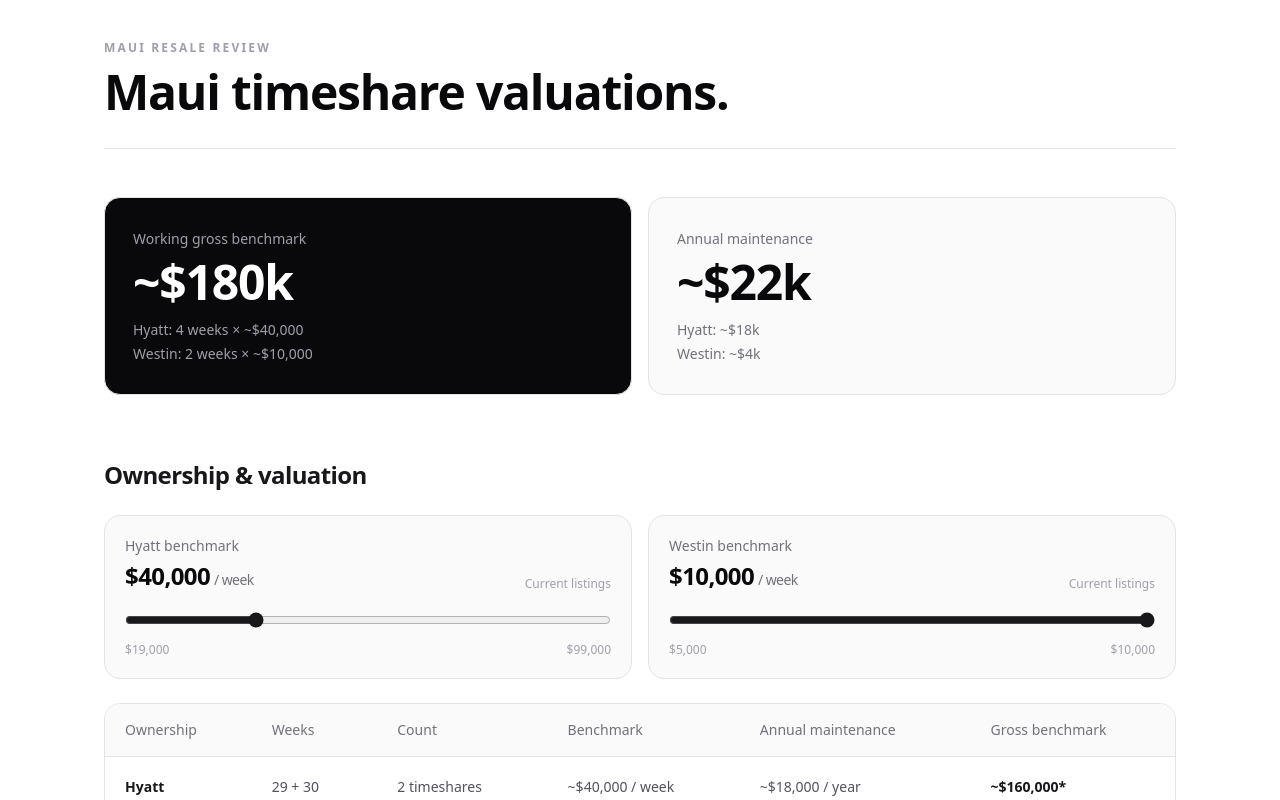
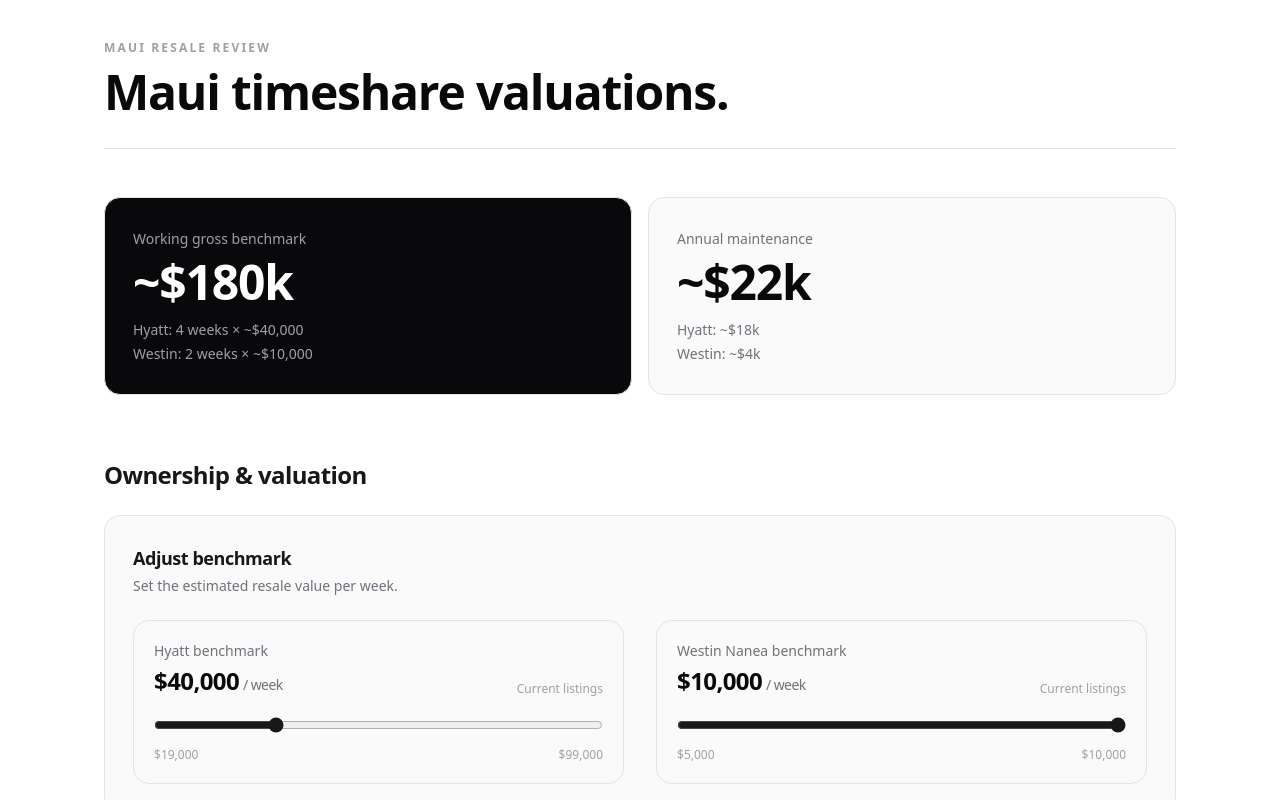
Before and after one commit to dougheindel/maui-resale, a React (Vite) app: page / in a window 1280 px wide. Shown: the top 800 px of the page. Built offline with nearby package versions, Linux system fonts and the light colour scheme.

Commit message:
Update main.jsx

```diff
--- a/src/main.jsx
+++ b/src/main.jsx
@@ -245,24 +245,39 @@ function App() {
                         </h2>
                     </div>
 
-                    {/* BENCHMARK SLIDERS */}
-                    <div className="mb-6 grid grid-cols-1 gap-4 sm:grid-cols-2">
+                    {/* BENCHMARK CONTROLS */}
+                    <section className="mb-8">
+                        <div className="rounded-2xl border border-zinc-200 bg-zinc-50 p-6 sm:p-7">
+                            <div className="mb-6">
+                                <h2 className="text-lg font-semibold tracking-tight text-zinc-900">
+                                    Adjust benchmark
+                                </h2>
+                                <p className="mt-1 text-sm text-zinc-500">
+                                    Set the estimated resale value per week.
+                                </p>
+                            </div>
+
+                            <div className="grid grid-cols-1 gap-8 sm:grid-cols-2">
                                 <BenchmarkSlider
                                     label="Hyatt"
                                     value={hrcBenchmark}
                                     min={19000}
                                     max={99000}
+                                    step={1000}
                                     onChange={setHrcBenchmark}
                                 />
 
                                 <BenchmarkSlider
-                            label="Westin"
+                                    label="Westin Nanea"
                                     value={naneaBenchmark}
                                     min={5000}
                                     max={10000}
+                                    step={1000}
                                     onChange={setNaneaBenchmark}
                                 />
                             </div>
+                        </div>
+                    </section>
 
                     {/* TABLE */}
                     <div className="overflow-x-auto rounded-2xl border border-zinc-200">
```
Lines whose indentation alone changed are shown as unchanged.
